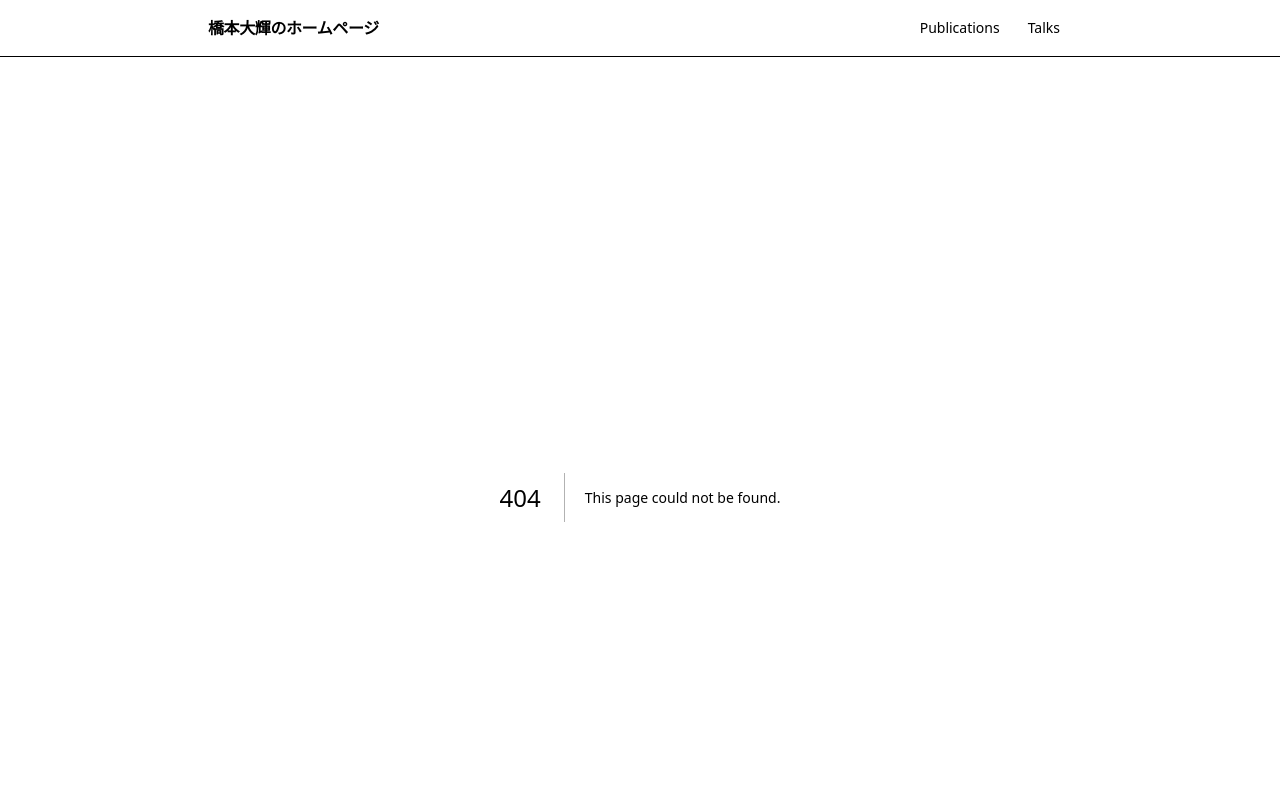
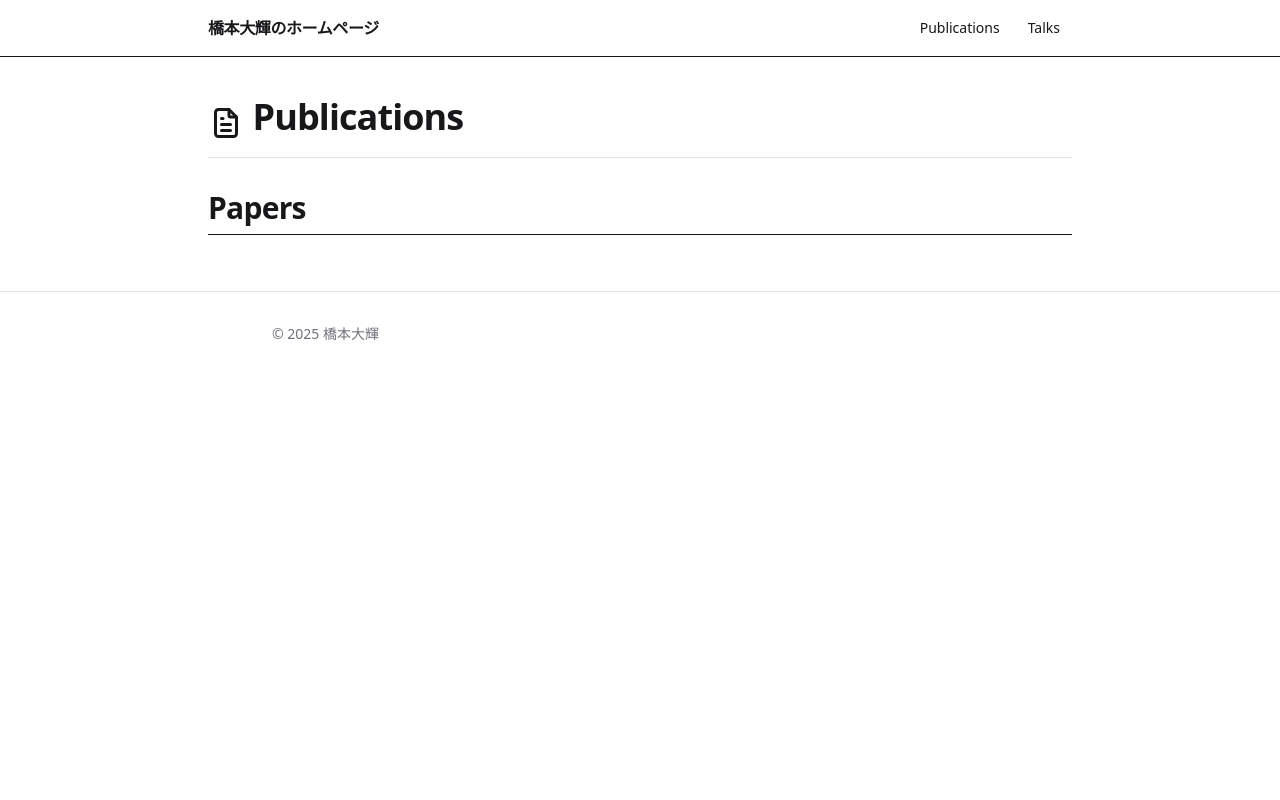
Before and after one commit to daikihashimoto95/research-site, a Next.js app: page /research-site/publications in a window 1280 px wide. Before the commit this address had no page. Shown: the top 800 px of the page. Built offline with nearby package versions, Linux system fonts and the light colour scheme.

Commit message:
fix rooting

```diff
--- a/src/app/page.tsx
+++ b/src/app/page.tsx
@@ -21,7 +21,7 @@ export default async function HomePage() {
           <Card
             title="Publications"
             description="Publications and preprints"
-            href="/papers"
+            href="/publications"
             icon={TbFileText}
           />
           <Card
--- a/src/app/papers/page.tsx
+++ b/src/app/publications/page.tsx
@@ -5,8 +5,8 @@ import { MDXContent } from '@/components/MDXContent'
 import { getContentBySlug } from '@/lib/mdx'
 import { SITE_MAX_WIDTH } from '@/lib/constants'
 
-export default async function PapersPage() {
-  const content = getContentBySlug('pages', 'papers')
+export default async function PublicationsPage() {
+  const content = getContentBySlug('pages', 'publications')
 
   if (!content) {
     notFound()
--- a/src/components/SiteHeader.tsx
+++ b/src/components/SiteHeader.tsx
@@ -17,7 +17,7 @@ export function SiteHeader() {
           橋本大輝のホームページ
         </Link>
         <nav className="flex items-center gap-1">
-          <NavLink href="/papers">Publications</NavLink>
+          <NavLink href="/publications">Publications</NavLink>
           <NavLink href="/talks">Talks</NavLink>
         </nav>
       </Container>
```
Also changed, not shown: src/content/pages/publications.mdx (renamed from src/content/pages/papers.mdx).
